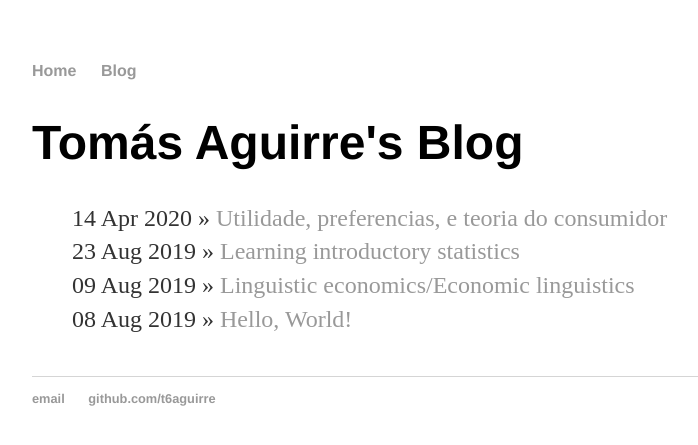
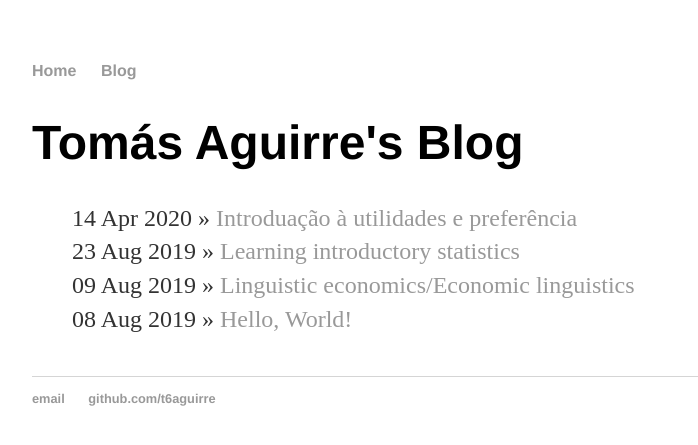
Before and after one commit to t6aguirre/old-blog, a Jekyll site: the page built from blog/index.html, in a window 1280 px wide. Shown: the top 445 px of the page, without its empty margins (160-858 px from the left). Built offline with Jekyll 4.4.1, drawn with Linux system fonts in a browser that asks for light colours.

Commit message:
Mudança de título

```diff
--- a/_posts/2020-04-14-utilidade.md
+++ b/_posts/2020-04-14-utilidade.md
@@ -1,6 +1,6 @@
 ---
 layout: post
-title: "Utilidade,  preferencias,  e teoria do consumidor"
+title: "Introduação à utilidades e preferência"
 date: 2020-4-14
 ---
 A ciência econômica estuda a decisão de agentes. Para tanto, tenta-se modelar como agentes tipicamente tomam decisões, assumindo uma série de hipóteses, que podem ser mais ou menos relaxadas e complexificadas.
```
